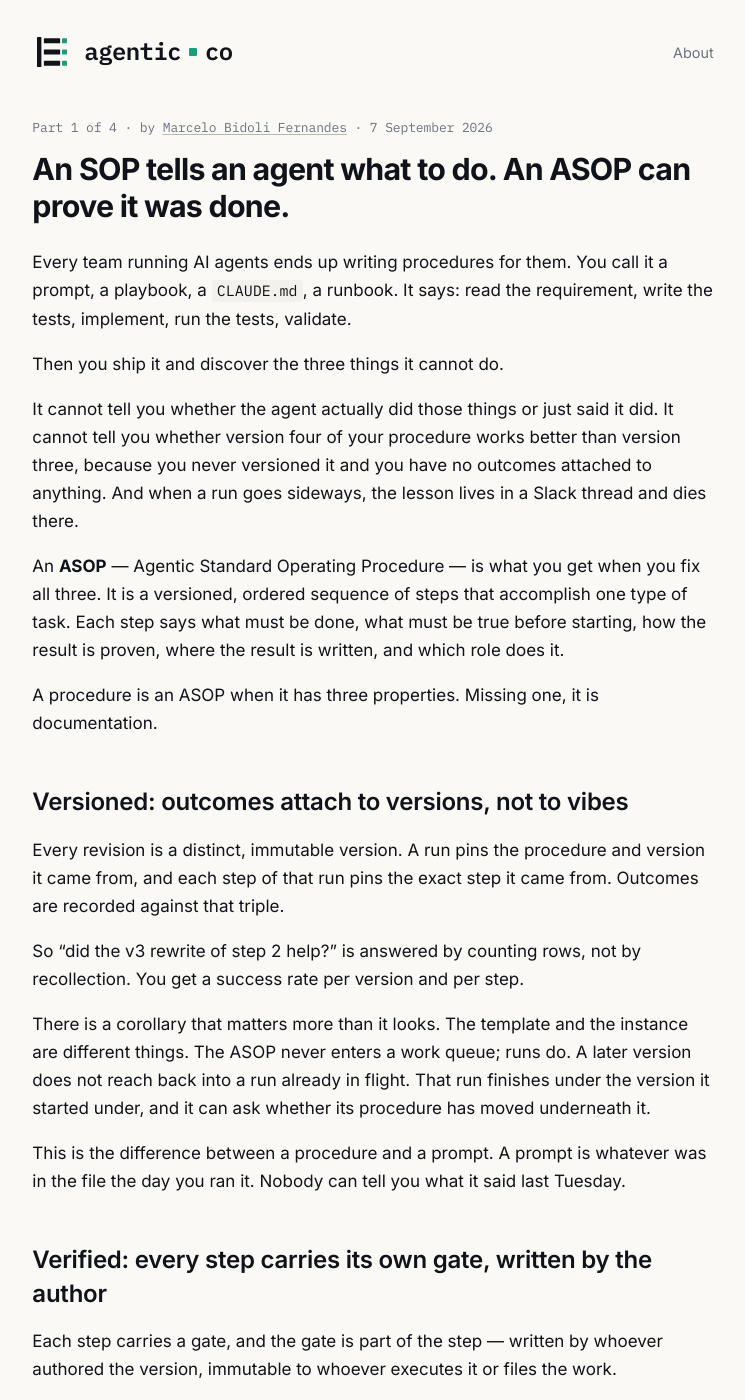
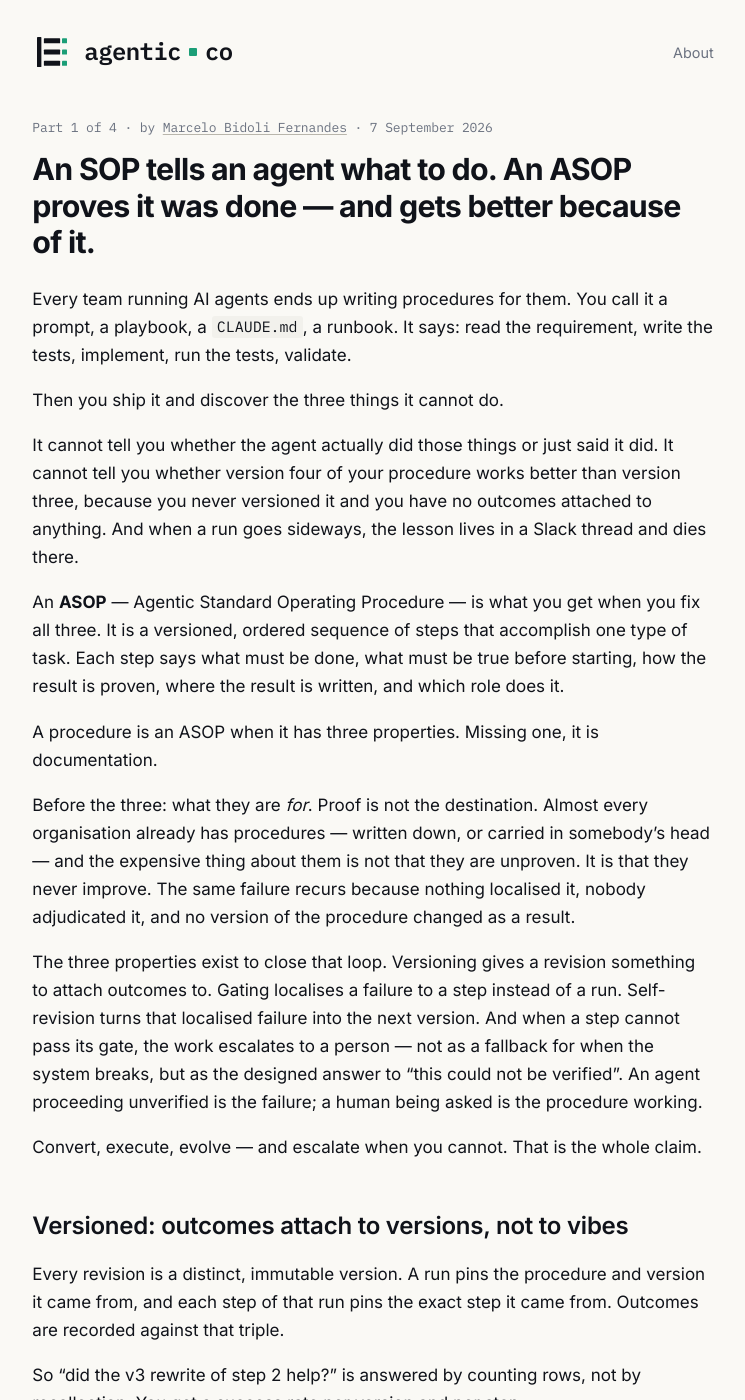
Before and after one commit to agentic-co/agentic-co.github.io, a Jekyll site: the page built from _posts/2026-09-07-what-an-asop-is.md, in a window 1280 px wide and 1400 px high. Shown: the whole window, without its empty margins (267-1012 px from the left). Built offline with Jekyll 4.4.1, drawn with Linux system fonts in a browser that asks for light colours.

Commit message:
Lead with the loop: convert, execute, evolve — and escalate
The post had the three properties right and left the reader to infer what they
were for. They are for closing a loop. Almost every organisation already has
procedures; the expensive thing about them is not that they are unproven, it is
that they never improve — the same failure recurs because nothing localised it,
nobody adjudicated it, and no version changed.

So versioning gives outcomes something to attach to, gating localises a failure
to a step instead of a run, and self-revision turns that into the next version.

And escalation is named, which it was not. A step that cannot pass its gate
goes to a person — not as a fallback for when the system breaks, but as the
designed answer to 'this could not be verified'. An agent proceeding unverified
is the failure; a human being asked is the procedure working.

Front-matter title untouched: it feeds the permalink that is live on LinkedIn.

Co-Authored-By: Claude Opus 5 <noreply@anthropic.com>
Claude-Session: https://claude.ai/code/session_01ACeQ9tF3mJLBYyRHXbQq16

```diff
--- a/_posts/2026-09-07-what-an-asop-is.md
+++ b/_posts/2026-09-07-what-an-asop-is.md
@@ -3,11 +3,11 @@ layout: post
 title: "What an ASOP Is"
 date: 2026-09-07
 series_order: 1
-description: "An SOP tells an agent what to do. An ASOP can prove it was done — versioned, gated by its author, and revised from the evidence its own runs produce."
+description: "An SOP tells an agent what to do. An ASOP proves it was done — and gets better because of it. Versioned, gated by its author, revised from the evidence its own runs produce, and handed to a person when a gate cannot pass."
 tags: [agentco, asop, agents, verification, open-source]
 ---
 
-# An SOP tells an agent what to do. An ASOP can prove it was done.
+# An SOP tells an agent what to do. An ASOP proves it was done — and gets better because of it.
 
 Every team running AI agents ends up writing procedures for them. You call it a
 prompt, a playbook, a `CLAUDE.md`, a runbook. It says: read the requirement,
@@ -28,6 +28,24 @@ the result is proven, where the result is written, and which role does it.
 
 A procedure is an ASOP when it has three properties. Missing one, it is
 documentation.
+
+Before the three: what they are *for*. Proof is not the destination. Almost
+every organisation already has procedures — written down, or carried in
+somebody's head — and the expensive thing about them is not that they are
+unproven. It is that they never improve. The same failure recurs because
+nothing localised it, nobody adjudicated it, and no version of the procedure
+changed as a result.
+
+The three properties exist to close that loop. Versioning gives a revision
+something to attach outcomes to. Gating localises a failure to a step instead
+of a run. Self-revision turns that localised failure into the next version. And
+when a step cannot pass its gate, the work escalates to a person — not as a
+fallback for when the system breaks, but as the designed answer to "this could
+not be verified". An agent proceeding unverified is the failure; a human being
+asked is the procedure working.
+
+Convert, execute, evolve — and escalate when you cannot. That is the whole
+claim.
 
 ## Versioned: outcomes attach to versions, not to vibes
 
```
